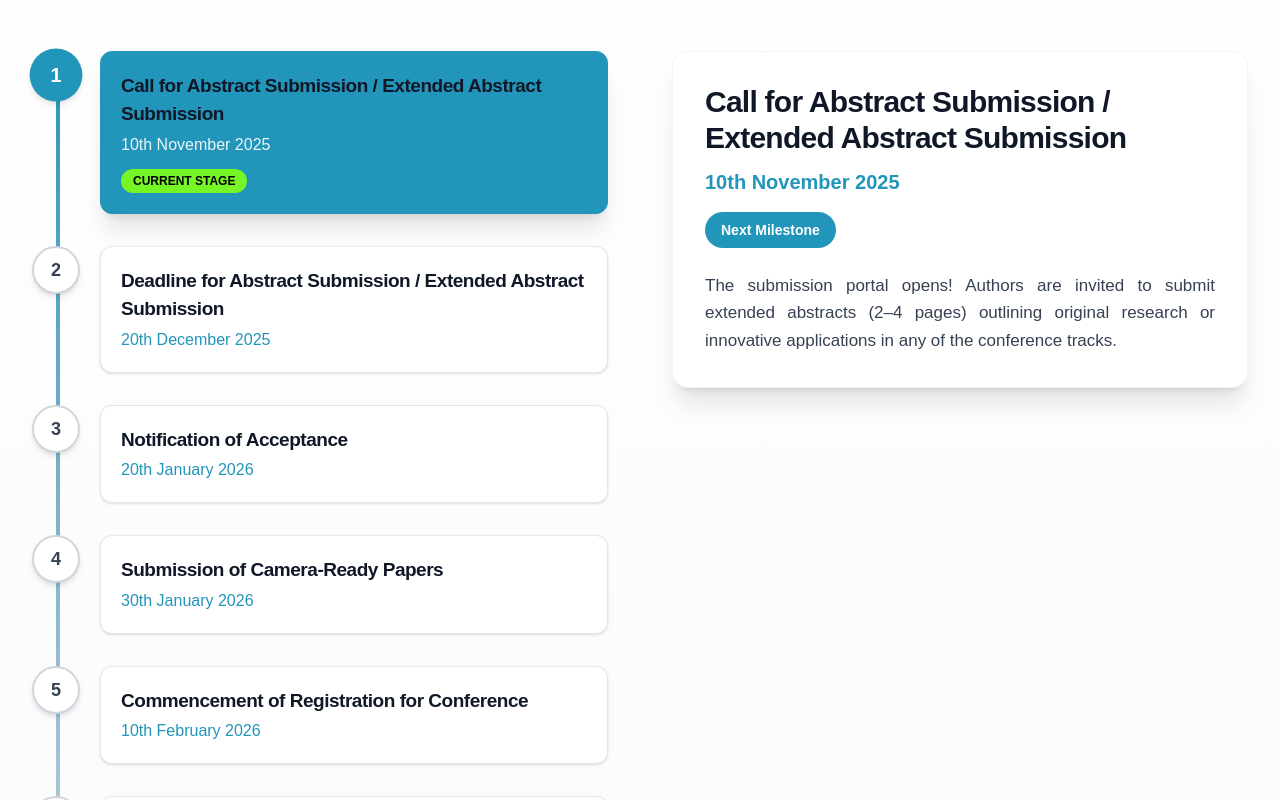
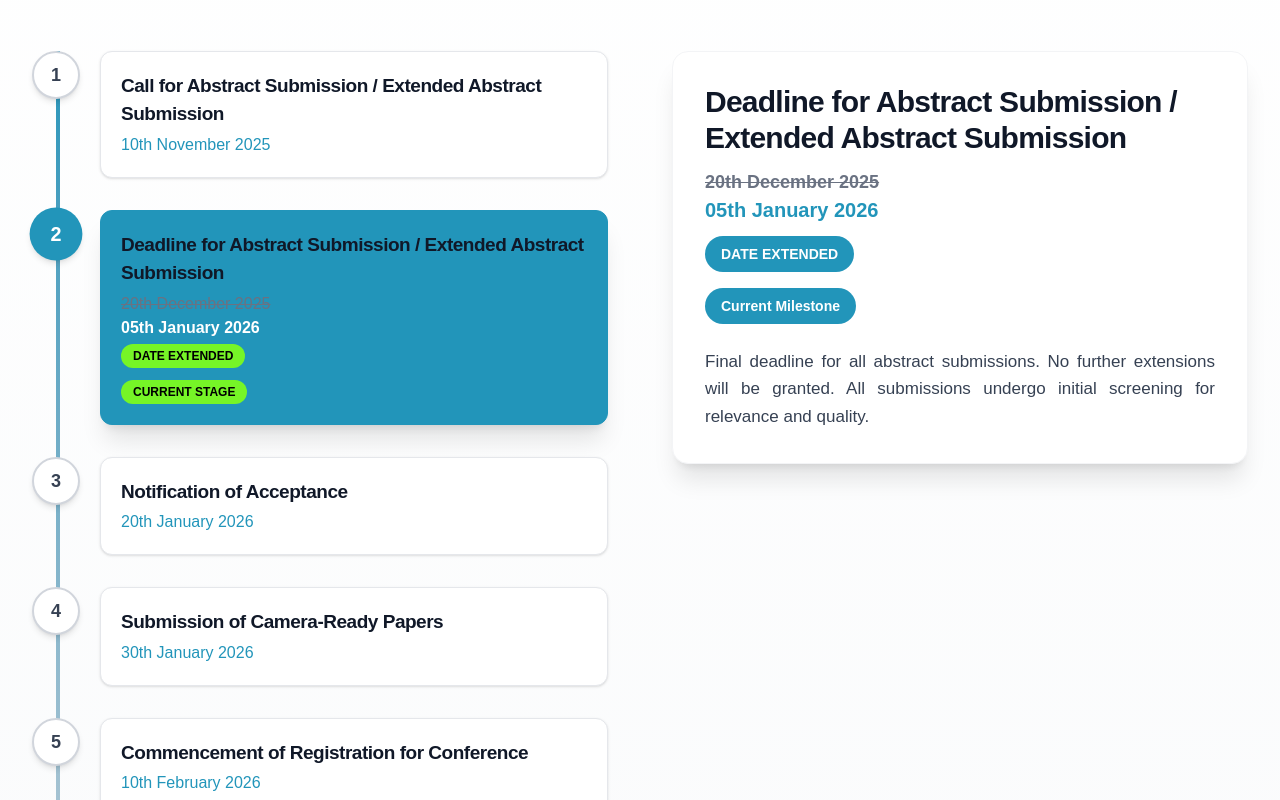
Before and after one commit to KithnukaGunawardene10/nibm-icacit-web-main, a Next.js app: page / in a window 1280 px wide. Shown: the part 6080-6880 px from the top of the page. Built offline with nearby package versions, Linux system fonts and the light colour scheme.

Commit message:
Updated ImportantDates.jsx
date extended updated

```diff
--- a/src/app/components/ImportantDates.jsx
+++ b/src/app/components/ImportantDates.jsx
@@ -1,6 +1,5 @@
 // app/components/ImportantDates.jsx
 "use client";
-
 import { useState } from "react";
 
 const dates = [
@@ -12,7 +11,9 @@ const dates = [
   },
   {
     event: "Deadline for Abstract Submission / Extended Abstract Submission",
-    date: "20th December 2025",
+    originalDate: "20th December 2025",
+    date: "05th January 2026",
+    isExtended: true,
     description:
       "Final deadline for all abstract submissions. No further extensions will be granted. All submissions undergo initial screening for relevance and quality.",
   },
@@ -49,7 +50,7 @@ const dates = [
   },
 ];
 
-export default function ImportantDates({ currentStageIndex = 0 }) {
+export default function ImportantDates({ currentStageIndex = 1 }) { // Default to index 1 (Deadline)
   const [selectedIndex, setSelectedIndex] = useState(currentStageIndex);
 
   return (
@@ -72,7 +73,6 @@ export default function ImportantDates({ currentStageIndex = 0 }) {
         <div className="relative">
           {/* Vertical Line */}
           <div className="absolute left-6 top-0 bottom-0 w-1 bg-gradient-to-b from-[#2295BA] to-gray-300 hidden lg:block" />
-
           <div className="space-y-8">
             {dates.map((item, index) => (
               <div
@@ -110,15 +110,33 @@ export default function ImportantDates({ currentStageIndex = 0 }) {
                   <h3 className="font-bold text-[19px] text-gray-900">
                     {item.event}
                   </h3>
-                  <p className={`mt-1 font-medium ${selectedIndex === index ? "text-white/90" : "text-[#2295BA]"}`}>
-                    {item.date}
-                  </p>
+
+                  <div className="mt-1 font-medium">
+                    {item.originalDate ? (
+                      <div className="flex flex-col">
+                        <span className="line-through text-gray-500">
+                          {item.originalDate}
+                        </span>
+                        <span className="text-[#FFFFFF] font-semibold">
+                          {item.date}
+                        </span>
+                        {item.isExtended && (
+                          <span className="inline-block mt-1 px-3 py-1 text-xs font-bold text-black bg-[#76F527] rounded-full w-fit">
+                            DATE EXTENDED
+                          </span>
+                        )}
+                      </div>
+                    ) : (
+                      <span className="text-[#2295BA]">{item.date}</span>
+                    )}
+                  </div>
 
                   {index === currentStageIndex && (
                     <span className="inline-block mt-3 px-3 py-1 text-xs font-bold text-black bg-[#76F527] rounded-full">
                       CURRENT STAGE
                     </span>
                   )}
+
                   {item.isFinale && (
                     <span className="inline-block mt-3 px-4 py-2 text-sm font-bold text-orange-800 bg-orange-200 rounded-full">
                       CONFERENCE DAY
@@ -136,15 +154,31 @@ export default function ImportantDates({ currentStageIndex = 0 }) {
             <h3 className="text-2xl sm:text-3xl font-extrabold text-gray-900">
               {dates[selectedIndex].event}
             </h3>
-            <p className="mt-3 text-xl font-bold text-[#2295BA]">
-              {dates[selectedIndex].date}
-            </p>
+
+            <div className="mt-3 text-xl font-bold text-[#2295BA]">
+              {dates[selectedIndex].originalDate ? (
+                <div className="flex flex-col">
+                  <span className="line-through text-gray-500 text-lg">
+                    {dates[selectedIndex].originalDate}
+                  </span>
+                  <span>{dates[selectedIndex].date}</span>
+                  {dates[selectedIndex].isExtended && (
+                    <span className="inline-block mt-3 px-4 py-2 text-sm font-bold text-white bg-[#2295BA] rounded-full w-fit">
+                      DATE EXTENDED
+                    </span>
+                  )}
+                </div>
+              ) : (
+                dates[selectedIndex].date
+              )}
+            </div>
 
             {selectedIndex === currentStageIndex && (
               <span className="inline-block mt-4 px-4 py-2 text-sm font-bold text-white bg-[#2295BA] rounded-full">
-                Next Milestone
+                Current Milestone
               </span>
             )}
+
             {dates[selectedIndex].isFinale && (
               <span className="inline-block mt-4 px-6 py-3 text-lg font-bold text-white bg-gradient-to-r from-orange-500 to-red-600 rounded-full shadow-lg">
                 ICACIT Conference '26
```
